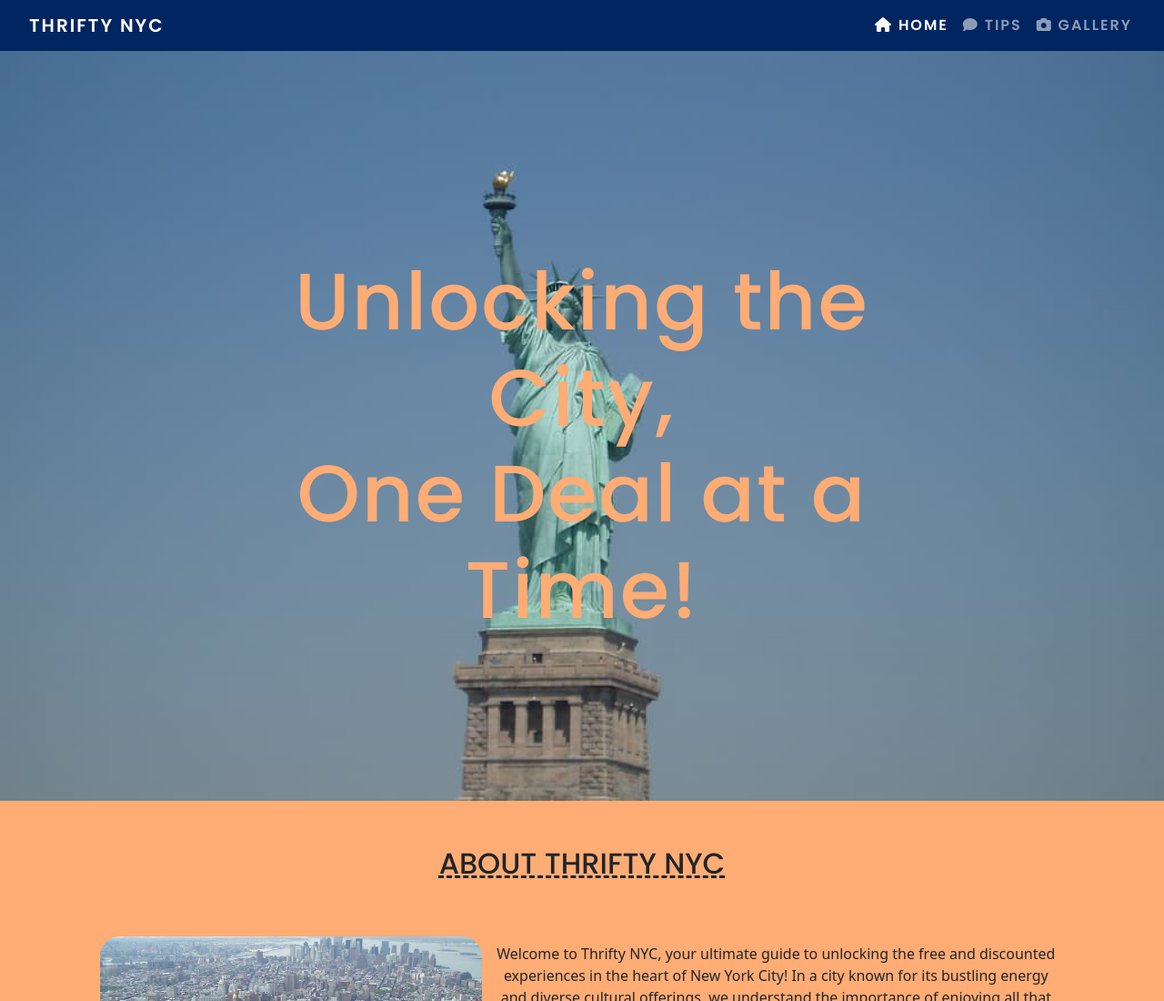
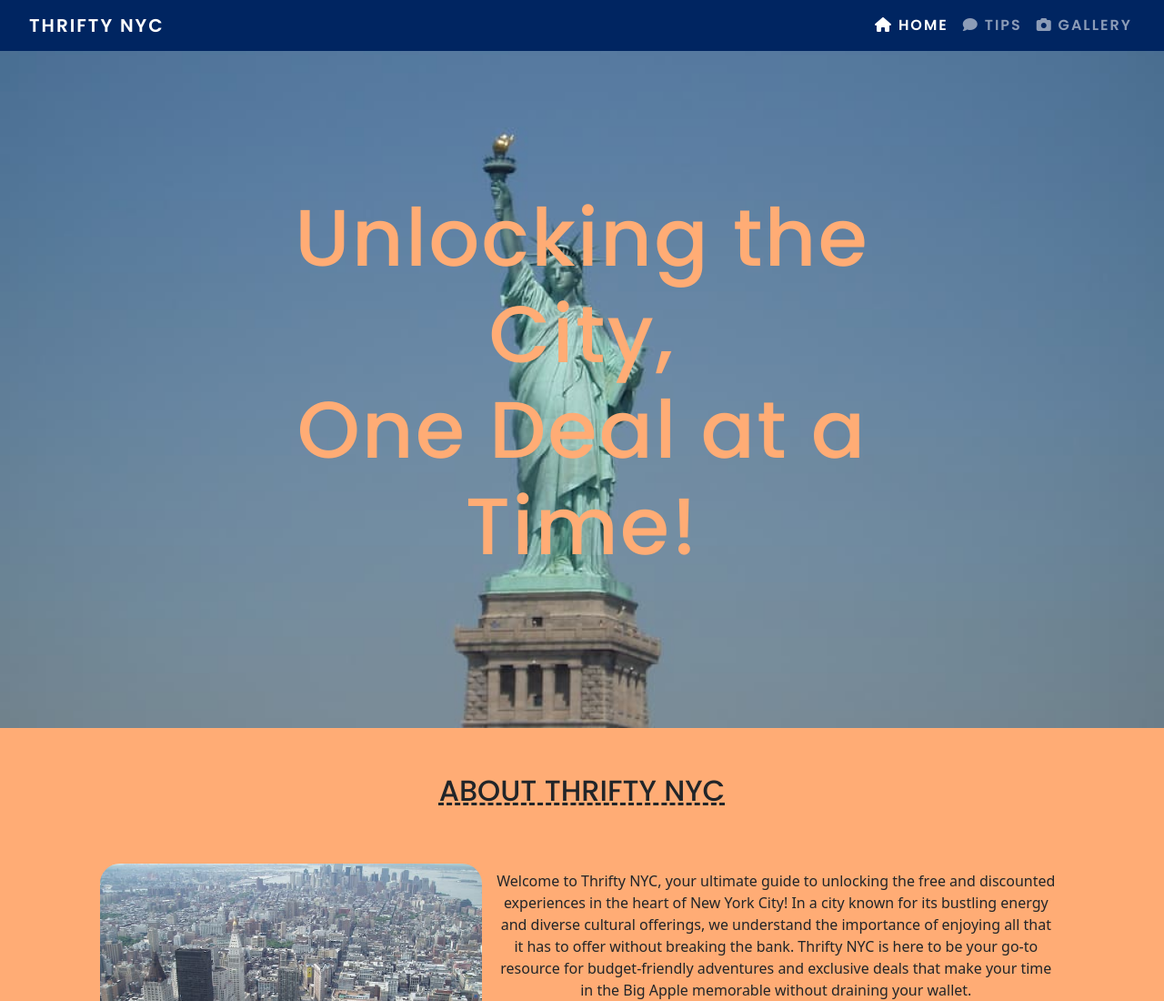
Before and after one commit to Cath127/new-york, a plain HTML site: page index.html in a window 1280 px wide. Shown: the top 1100 px of the page at 91% size. Drawn offline with nearby package versions, Linux system fonts and the light colour scheme.

Commit message:
Hero text and image size changed

```diff
--- a/assets/css/style.css
+++ b/assets/css/style.css
@@ -134,7 +134,7 @@ h5 {
     font-weight: 500;
     left: 50%;
     letter-spacing: 2px;
-    padding-top: 100px;
+    padding-top: 60px;
     position: absolute;
     text-align: center;
     top: 50%;
@@ -256,10 +256,14 @@ h5 {
     padding-left: 45px;
 }
 
-/* ---------------------------------------------------------------------Media Queries */
+/* ---------------------------------------------------------------------Media Queries
 /* Small devices (landscape phones, 576px and up) */
 @media (min-width: 576px) {
-.free-tips-icons {
+#hero-text h1 {
+    padding-top: 40px;
+}
+
+    .free-tips-icons {
     border-bottom: 20px;
 }
 
@@ -276,7 +280,7 @@ h5 {
 }
 
 #hero-text h1 {
-    font-size: 5rem;
+    font-size: 4rem;
 }
 
 h2 {
@@ -303,7 +307,7 @@ h2 {
  /* Large devices (desktops, 992px and up) */
 @media (min-width: 992px) {
 #hero-image {
-     height: 80vh;
+     height: 100vh;
 }
 
 #hero-text h1 {
@@ -349,7 +353,7 @@ h5 {
 /* X-Large devices (large desktops, 1200px and up) */
 @media (min-width: 1200px) {
 #hero-image {
-    height: 110vh;
+    height: 100vh;
 }
 
 #hero-text h1 {
@@ -388,7 +392,7 @@ h5 {
 /* XX-Large devices (larger desktops, 1400px and up) */
 @media (min-width: 1400px) {
 #hero-image {
-    height: 110vh;
+    height: 100vh;
 }
 
 #hero-text h1 {
```
